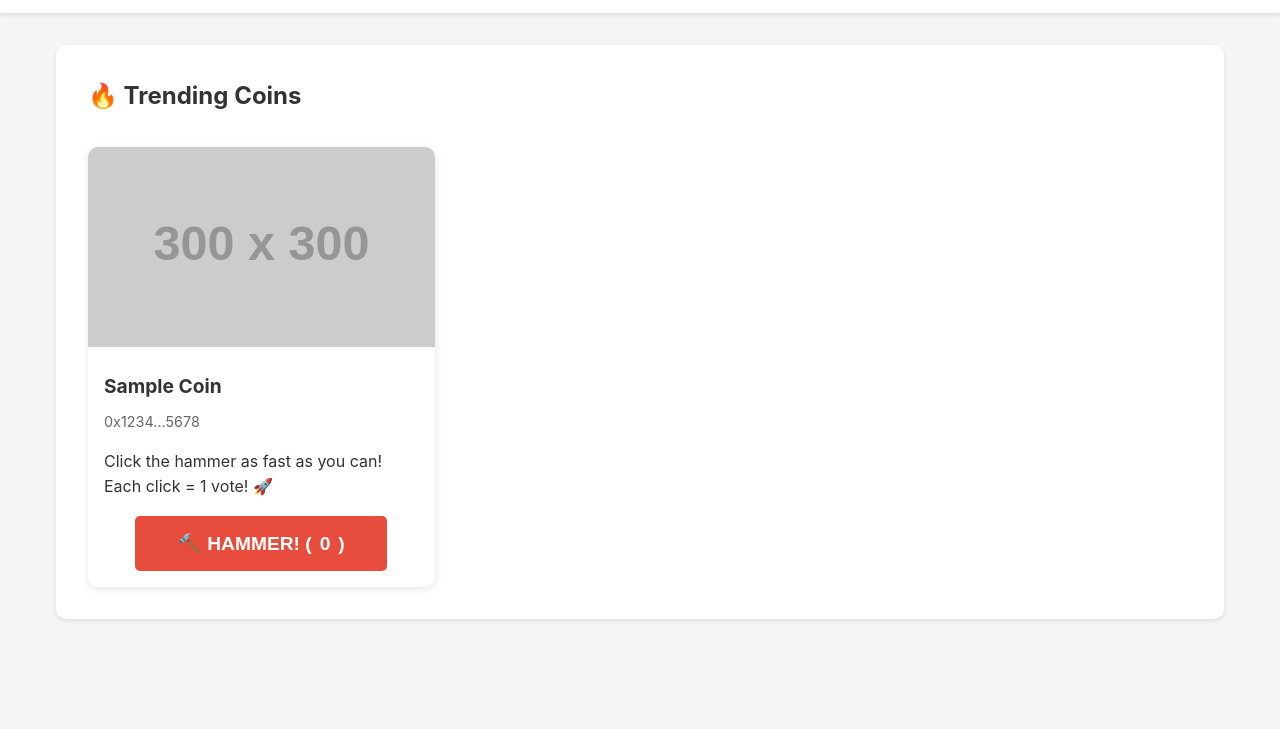
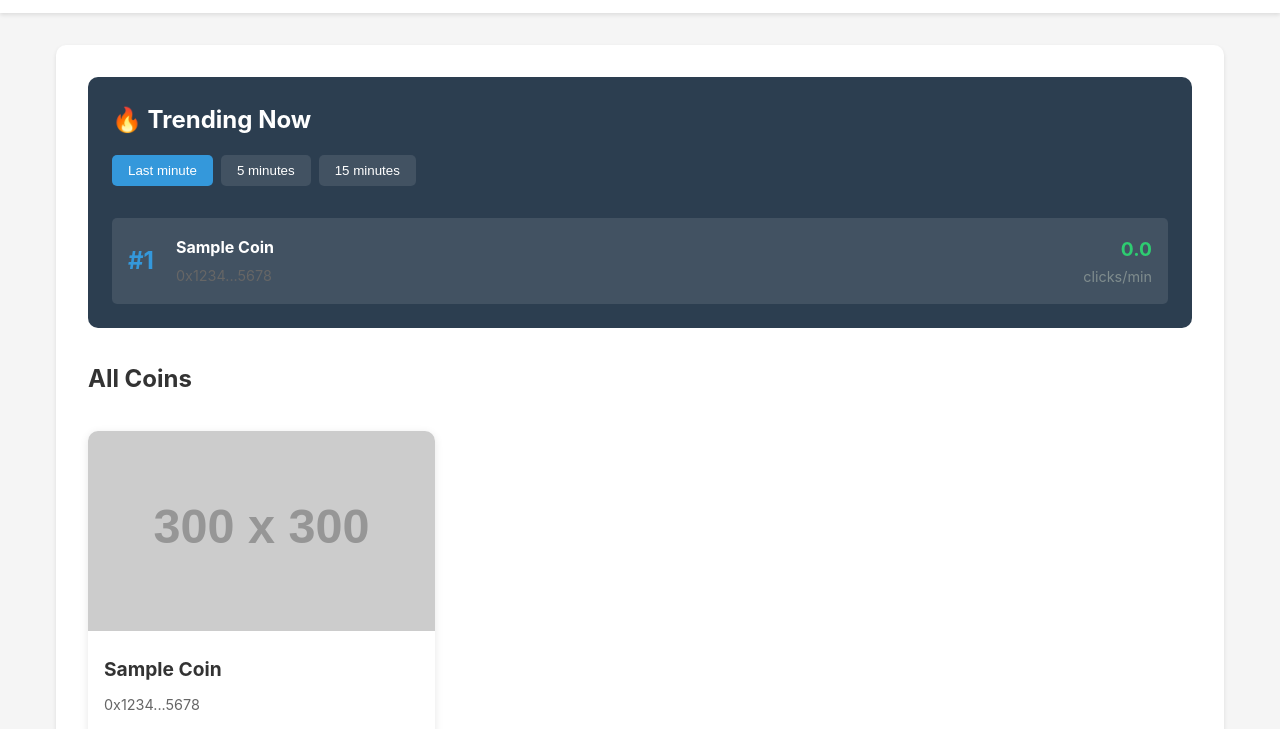
Before and after one commit to yodaloom01/wenmarketing, a plain HTML site: page index.html in a window 1280 px wide. Shown: the part 65-794 px from the top of the page. Drawn offline with Linux system fonts and the light colour scheme; placeholder pictures from the web are drawn by us.

Commit message:
Added trending leaderboard with real-time click tracking

```diff
--- a/index.html
+++ b/index.html
@@ -14,7 +14,20 @@
 
     <main>
         <div class="trending-section">
-            <h2>🔥 Trending Coins</h2>
+            <div class="leaderboard">
+                <h2>🔥 Trending Now</h2>
+                <div class="leaderboard-stats">
+                    <div class="stat-period">
+                        <button class="period-btn active" data-period="1">Last minute</button>
+                        <button class="period-btn" data-period="5">5 minutes</button>
+                        <button class="period-btn" data-period="15">15 minutes</button>
+                    </div>
+                    <div id="leaderboardList">
+                        <!-- Leaderboard entries will be inserted here -->
+                    </div>
+                </div>
+            </div>
+            <h2>All Coins</h2>
             <div id="coinList" class="coin-grid">
                 <!-- Coins will be dynamically inserted here -->
             </div>
--- a/script.js
+++ b/script.js
@@ -4,9 +4,42 @@ const addCoinModal = document.getElementById('addCoinModal');
 const closeBtn = document.querySelector('.close-btn');
 const addCoinForm = document.getElementById('addCoinForm');
 const coinList = document.getElementById('coinList');
+const leaderboardList = document.getElementById('leaderboardList');
+const periodBtns = document.querySelectorAll('.period-btn');
 
 // Sample data structure (replace with backend storage later)
 let coins = [];
+
+// Click tracking
+const clickHistory = new Map(); // Map of coinId to array of click timestamps
+
+// Initialize click history for a coin
+function initClickHistory(coinId) {
+    if (!clickHistory.has(coinId)) {
+        clickHistory.set(coinId, []);
+    }
+}
+
+// Add click to history
+function trackClick(coinId) {
+    initClickHistory(coinId);
+    const timestamps = clickHistory.get(coinId);
+    timestamps.push(Date.now());
+
+    // Keep only last 15 minutes of clicks
+    const fifteenMinutesAgo = Date.now() - (15 * 60 * 1000);
+    while (timestamps.length > 0 && timestamps[0] < fifteenMinutesAgo) {
+        timestamps.shift();
+    }
+}
+
+// Calculate clicks per minute for a specific time period
+function calculateClicksPerMinute(coinId, minutes) {
+    const timestamps = clickHistory.get(coinId) || [];
+    const cutoff = Date.now() - (minutes * 60 * 1000);
+    const recentClicks = timestamps.filter(t => t >= cutoff);
+    return recentClicks.length / minutes;
+}
 
 // Show/Hide Modal
 addCoinBtn.addEventListener('click', () => {
@@ -44,7 +77,9 @@ addCoinForm.addEventListener('submit', async (e) => {
         };
 
         coins.push(coinData);
+        initClickHistory(coinData.id);
         updateCoinList();
+        updateLeaderboard();
         addCoinForm.reset();
         addCoinModal.classList.remove('active');
     }
@@ -52,7 +87,6 @@ addCoinForm.addEventListener('submit', async (e) => {
 
 // Simulate payment processing (replace with real payment gateway)
 async function processPayment() {
-    // Simulate payment API call
     return new Promise((resolve) => {
         setTimeout(() => {
             alert('Payment successful! Your coin has been listed.');
@@ -72,15 +106,7 @@ function getImageDataUrl(file) {
 
 // Update coin list display
 function updateCoinList() {
-    // Sort coins by votes (descending) and timestamp for tiebreaker
-    const sortedCoins = [...coins].sort((a, b) => {
-        if (b.votes === a.votes) {
-            return b.timestamp - a.timestamp;
-        }
-        return b.votes - a.votes;
-    });
-
-    coinList.innerHTML = sortedCoins.map(coin => `
+    coinList.innerHTML = coins.map(coin => `
         <div class="coin-card">
             <img src="${coin.image}" alt="${coin.name}" class="coin-image">
             <div class="coin-info">
@@ -97,11 +123,12 @@ function updateCoinList() {
     `).join('');
 }
 
-// Handle single click voting
+// Handle voting
 function vote(coinId) {
     const coin = coins.find(c => c.id === coinId);
     if (coin) {
         coin.votes++;
+        trackClick(coinId);
 
         // Visual feedback
         const btn = document.querySelector(`button[onclick="vote(${coinId})"]`);
@@ -113,8 +140,49 @@ function vote(coinId) {
         }
 
         updateCoinList();
+        updateLeaderboard();
     }
 }
+
+// Update leaderboard
+function updateLeaderboard() {
+    const activePeriod = document.querySelector('.period-btn.active').dataset.period;
+    const minutes = parseInt(activePeriod);
+
+    // Calculate clicks per minute for each coin
+    const rankings = coins.map(coin => ({
+        ...coin,
+        clicksPerMinute: calculateClicksPerMinute(coin.id, minutes)
+    }))
+    .sort((a, b) => b.clicksPerMinute - a.clicksPerMinute)
+    .slice(0, 10); // Top 10 coins
+
+    leaderboardList.innerHTML = rankings.map((coin, index) => `
+        <div class="leaderboard-entry">
+            <div class="rank">#${index + 1}</div>
+            <div class="coin-info-compact">
+                <div class="coin-name-compact">${coin.name}</div>
+                <div class="contract-address">${coin.contractAddress}</div>
+            </div>
+            <div class="click-stats">
+                <div class="clicks-per-minute">${coin.clicksPerMinute.toFixed(1)}</div>
+                <div class="trend-indicator">clicks/min</div>
+            </div>
+        </div>
+    `).join('');
+}
+
+// Handle period button clicks
+periodBtns.forEach(btn => {
+    btn.addEventListener('click', () => {
+        // Update active state
+        periodBtns.forEach(b => b.classList.remove('active'));
+        btn.classList.add('active');
+
+        // Update leaderboard
+        updateLeaderboard();
+    });
+});
 
 // Initialize with sample data (optional)
 const sampleCoin = {
@@ -128,4 +196,6 @@ const sampleCoin = {
 };
 
 coins.push(sampleCoin);
+initClickHistory(sampleCoin.id);
 updateCoinList();
+updateLeaderboard();
--- a/styles.css
+++ b/styles.css
@@ -199,3 +199,105 @@ textarea {
     padding-top: 1rem;
     border-top: 1px solid #ddd;
 }
+
+.leaderboard {
+    background: #2c3e50;
+    padding: 1.5rem;
+    border-radius: 10px;
+    margin-bottom: 2rem;
+    color: white;
+}
+
+.leaderboard h2 {
+    color: white;
+    margin-bottom: 1rem;
+}
+
+.leaderboard-stats {
+    display: flex;
+    flex-direction: column;
+    gap: 1rem;
+}
+
+.stat-period {
+    display: flex;
+    gap: 0.5rem;
+    margin-bottom: 1rem;
+}
+
+.period-btn {
+    background: rgba(255, 255, 255, 0.1);
+    border: none;
+    padding: 0.5rem 1rem;
+    border-radius: 5px;
+    color: white;
+    cursor: pointer;
+    transition: background 0.3s;
+}
+
+.period-btn:hover {
+    background: rgba(255, 255, 255, 0.2);
+}
+
+.period-btn.active {
+    background: #3498db;
+}
+
+#leaderboardList {
+    display: flex;
+    flex-direction: column;
+    gap: 0.5rem;
+}
+
+.leaderboard-entry {
+    display: flex;
+    align-items: center;
+    gap: 1rem;
+    background: rgba(255, 255, 255, 0.1);
+    padding: 1rem;
+    border-radius: 5px;
+    transition: transform 0.3s;
+}
+
+.leaderboard-entry:hover {
+    transform: translateX(5px);
+}
+
+.rank {
+    font-size: 1.5rem;
+    font-weight: bold;
+    color: #3498db;
+    min-width: 2rem;
+}
+
+.coin-info-compact {
+    flex: 1;
+}
+
+.coin-name-compact {
+    font-weight: bold;
+    margin-bottom: 0.2rem;
+}
+
+.click-stats {
+    text-align: right;
+}
+
+.clicks-per-minute {
+    font-size: 1.2rem;
+    font-weight: bold;
+    color: #2ecc71;
+}
+
+.trend-indicator {
+    font-size: 0.9rem;
+    color: #7f8c8d;
+}
+
+.trend-up {
+    color: #2ecc71;
+}
+
+.trend-down {
+    color: #e74c3c;
+}
```
